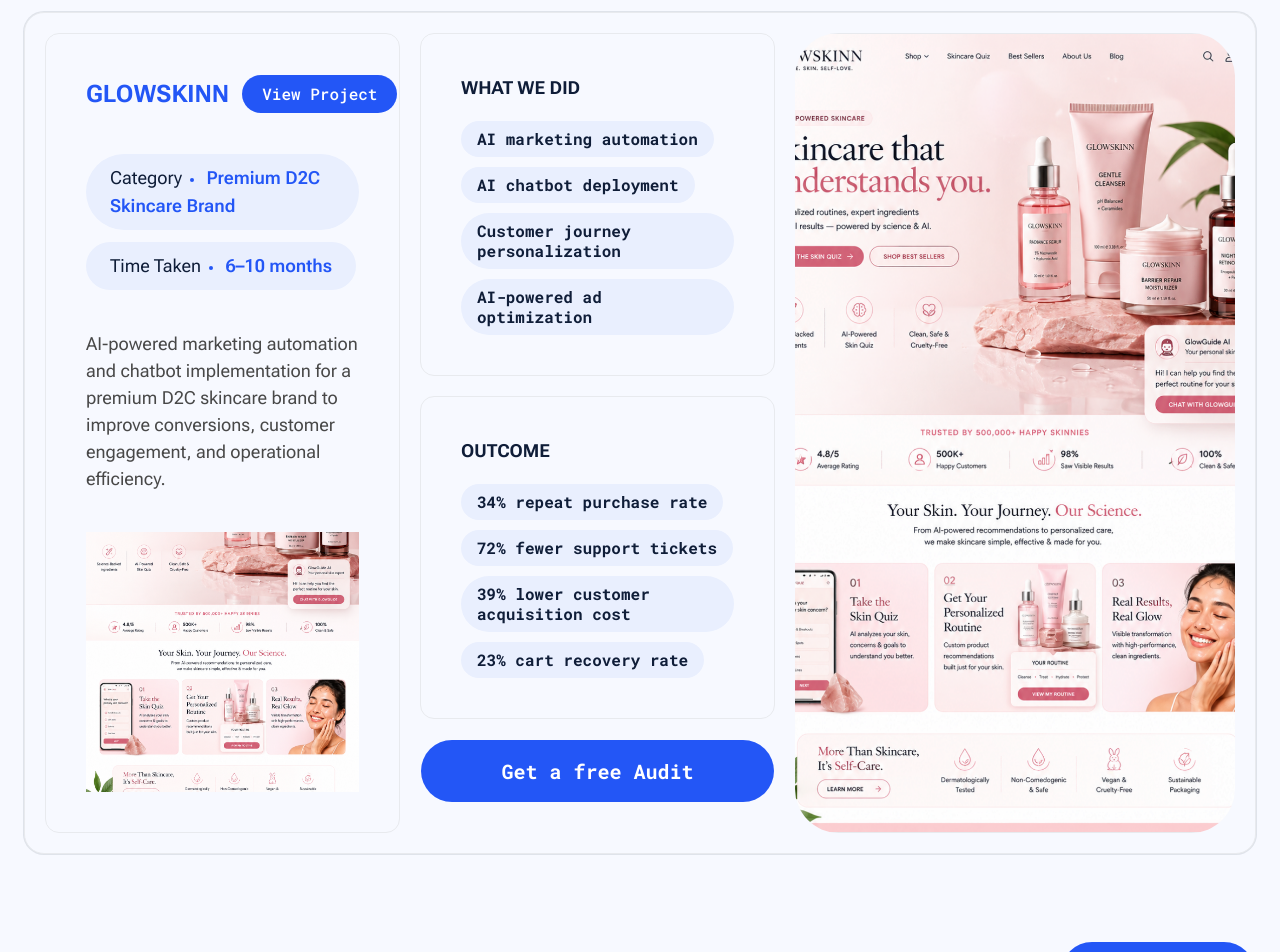
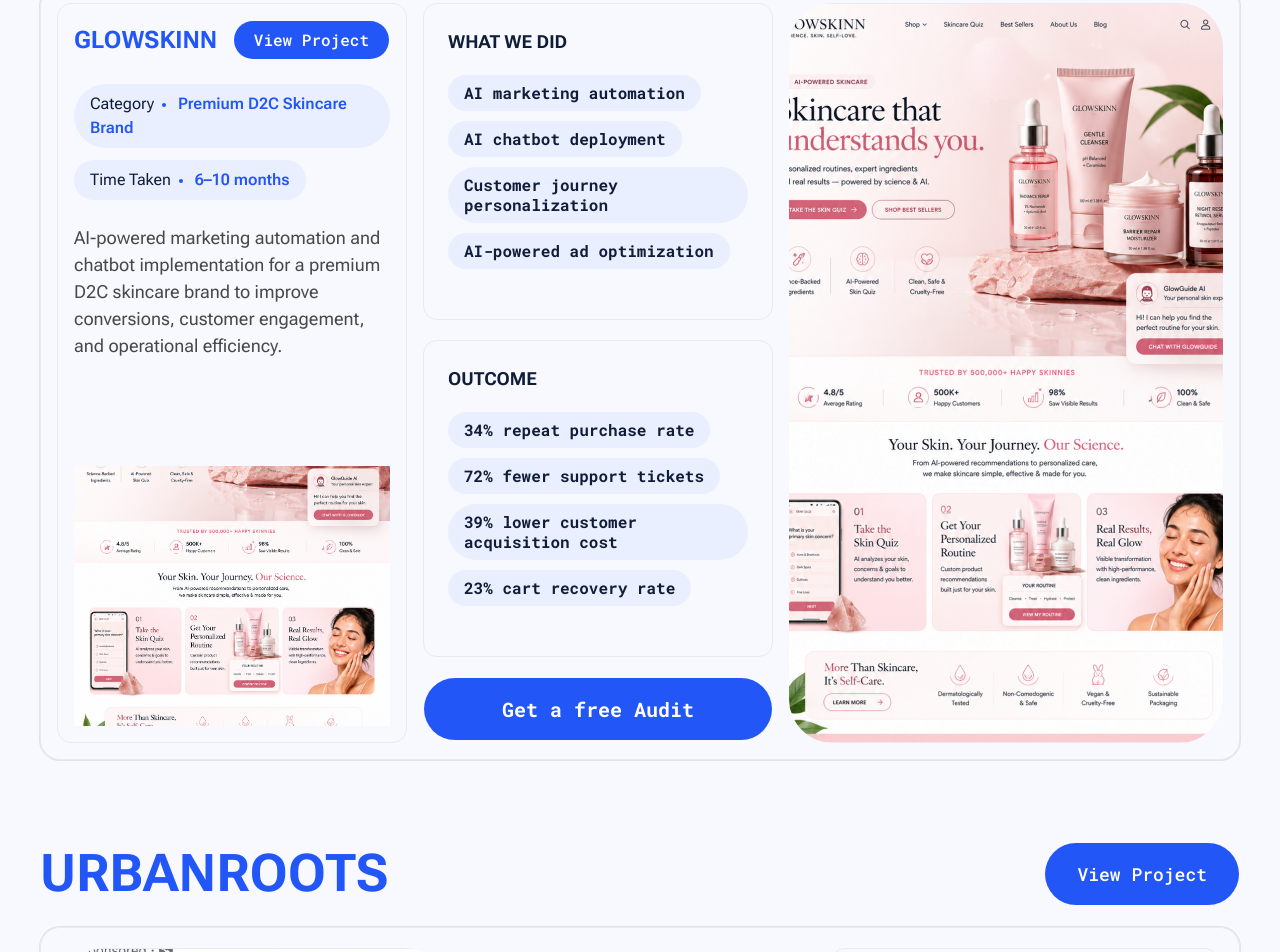
Before and after one commit to ksakhare-bi/OwnTheDigital, a Next.js app in the folder website/: page / in a window 1280 px wide. Shown: the part 6022-6974 px from the top of the page. Built offline with nearby package versions, Linux system fonts and the light colour scheme.

Commit message:
feat: implement WorkSection component to display project case studies

```diff
--- a/website/src/components/home/work-section.tsx
+++ b/website/src/components/home/work-section.tsx
@@ -22,9 +22,9 @@
         "max-w-full min-w-0 overflow-hidden rounded-[14px] border border-border bg-background lg:shrink-0",
         compact
           ? title === "What We Did"
-            ? "p-4 sm:p-5 lg:min-h-[235px] xl:min-h-[301px]"
-            : "p-4 sm:p-5 lg:min-h-[211px] xl:min-h-[277px]"
-          : "p-4 sm:p-5 lg:min-h-[247px] lg:p-5 xl:min-h-[317px] xl:p-10",
+            ? "p-3 sm:p-4 lg:min-h-[235px] xl:min-h-[301px]"
+            : "p-3 sm:p-4 lg:min-h-[211px] xl:min-h-[277px]"
+          : "p-3 sm:p-4 lg:min-h-[247px] lg:p-4 xl:min-h-[317px] xl:p-6",
       )}
     >
       <h4 className="text-base leading-[1.5] font-bold text-navy uppercase sm:text-lg lg:text-base xl:text-lg">
@@ -46,7 +46,7 @@
 
 function ProjectMeta({ label, value }: { label: string; value: string }) {
   return (
-    <span className="inline-block h-auto max-w-full rounded-full bg-surface-tint px-3 py-1.5 text-xs font-normal text-navy sm:px-6 sm:py-2.5 sm:text-base xl:text-lg text-left align-middle">
+    <span className="inline-block h-auto max-w-full rounded-full bg-surface-tint px-3 py-1 text-xs font-normal text-navy sm:px-4 sm:py-2 sm:text-sm xl:text-base text-left align-middle">
       <span>{label}</span>
       <span className="mx-2 inline-block size-1 align-middle rounded-full bg-primary" />{" "}
       <strong className="font-semibold text-primary text-left">{value}</strong>
@@ -56,20 +56,20 @@
 
 export function WorkSection() {
   return (
-    <section className="mx-auto max-w-[1392px] px-4 pt-12 sm:px-6 sm:pt-14">
+    <section className="mx-auto w-full max-w-[1440px] px-4 pt-8 sm:px-6 sm:pt-10 xl:px-10">
       <SectionTitle lead="Our" accent="Work" />
       <div className="mt-10 space-y-14 sm:mt-10 lg:mt-16 sm:space-y-20">
         {projects.map((project) => (
           <article key={project.slug}>
-            <div className="mb-4 flex min-h-0 items-center justify-between gap-3 sm:mb-5 sm:min-h-[78px] sm:gap-5">
-              <h3 className="text-xl leading-[1.3] font-bold text-primary uppercase sm:text-5xl sm:leading-[1.5] lg:text-[40px] xl:text-[52px]">
+            <div className="mb-4 flex min-h-0 items-center justify-between gap-3 sm:mb-5 sm:gap-5">
+              <h3 className="min-w-0 flex-1 truncate text-2xl leading-tight font-bold text-primary uppercase sm:text-4xl sm:leading-[1.3] lg:text-[40px] xl:text-[52px]">
                 {project.name}
               </h3>
               <Link
                 href={`/case-studies/${project.slug}`}
                 className={cn(
                   buttonVariants(),
-                  "h-8 shrink-0 rounded-full px-3 font-mono text-xs sm:h-16 sm:px-8 sm:text-lg lg:h-12 lg:px-5 lg:text-sm xl:h-16 xl:px-8 xl:text-lg",
+                  "h-8 shrink-0 rounded-full px-3 font-mono text-xs sm:h-14 sm:px-7 sm:text-base lg:h-12 lg:px-5 lg:text-sm xl:h-16 xl:px-8 xl:text-lg",
                 )}
               >
                 View Project
@@ -78,7 +78,7 @@
 
             {project.slug === "glowskinn" ? (
               <Card className="overflow-hidden border-0 ring-0 bg-transparent py-0 shadow-none sm:border sm:border-border sm:bg-background sm:ring-1 sm:ring-foreground/10 sm:rounded-[20px]">
-                <CardContent className="grid gap-4 p-0 sm:gap-5 sm:p-5 md:grid-cols-2 lg:grid-cols-[1fr_1fr_1.24fr]">
+                <CardContent className="grid gap-3 p-0 sm:gap-4 sm:p-4 md:grid-cols-2 lg:grid-cols-[1fr_1fr_1.24fr]">
                   <div className="relative order-1 aspect-[4/5] min-h-0 overflow-hidden rounded-[20px] sm:min-h-[540px] sm:rounded-[44px] md:col-span-2 lg:order-3 lg:col-span-1 lg:aspect-auto lg:min-h-[600px] xl:min-h-[740px]">
                     <Image
                       src={project.artImage}
@@ -89,16 +89,16 @@
                     />
                   </div>
 
-                  <div className="order-2 flex min-w-0 min-h-0 flex-col gap-5 rounded-[14px] border border-border bg-background p-4 sm:gap-10 sm:p-3 lg:order-1 lg:min-h-[600px] xl:p-4 xl:min-h-[740px] xl:p-10">
+                  <div className="order-2 flex min-w-0 min-h-0 flex-col gap-4 rounded-[14px] border border-border bg-background p-2 sm:gap-6 sm:p-3 lg:order-1 lg:min-h-[600px] xl:min-h-[740px] xl:p-4">
                     <div className="hidden flex-wrap items-center justify-between gap-2 lg:flex xl:flex-nowrap xl:gap-3">
-                      <h4 className="text-xl leading-[1.5] font-bold text-primary uppercase xl:text-2xl">
+                      <h4 className="min-w-0 flex-1 truncate text-xl leading-[1.5] font-bold text-primary uppercase xl:text-2xl">
                         {project.name}
                       </h4>
                       <Link
                         href={`/case-studies/${project.slug}`}
                         className={cn(
                           buttonVariants(),
-                          "h-8 rounded-full px-3 font-mono text-xs xl:h-10 xl:px-5 xl:text-base",
+                          "h-8 shrink-0 rounded-full px-2 font-mono text-xs xl:h-10 xl:px-5 xl:text-base",
                         )}
                       >
                         View Project
@@ -142,7 +142,7 @@
               </Card>
             ) : (
               <Card className="overflow-hidden border-0 ring-0 bg-transparent py-0 shadow-none sm:border sm:border-border sm:bg-background sm:ring-1 sm:ring-foreground/10 sm:rounded-[20px]">
-                <CardContent className="grid gap-4 p-0 sm:gap-5 sm:p-5 md:grid-cols-2 lg:grid-cols-[1fr_0.9fr_1fr] lg:p-5 xl:p-6">
+                <CardContent className="grid gap-3 p-0 sm:gap-4 sm:p-4 md:grid-cols-2 lg:grid-cols-[1fr_0.9fr_1fr] lg:p-4 xl:p-5">
                   <div className="relative order-1 aspect-[4/5] min-w-0 min-h-0 overflow-hidden rounded-[20px] sm:min-h-[540px] sm:rounded-[44px] lg:aspect-auto lg:min-h-[530px] xl:min-h-[660px]">
                     <Image
                       src={project.artImage}
@@ -153,7 +153,7 @@
                     />
                   </div>
 
-                  <div className="order-2 flex min-w-0 min-h-0 flex-col gap-5 rounded-[14px] bg-background p-0 sm:gap-10 sm:p-2 lg:min-h-[530px] xl:min-h-[660px] xl:p-8">
+                  <div className="order-2 flex min-w-0 min-h-0 flex-col gap-4 rounded-[14px] bg-background p-0 sm:gap-6 sm:p-2 lg:min-h-[530px] xl:min-h-[660px] xl:p-5">
                     <div className="flex flex-wrap gap-2 sm:gap-4">
                       <ProjectMeta label="Category" value={project.category} />
                       <ProjectMeta label="Timeline" value={project.timeline} />
```
